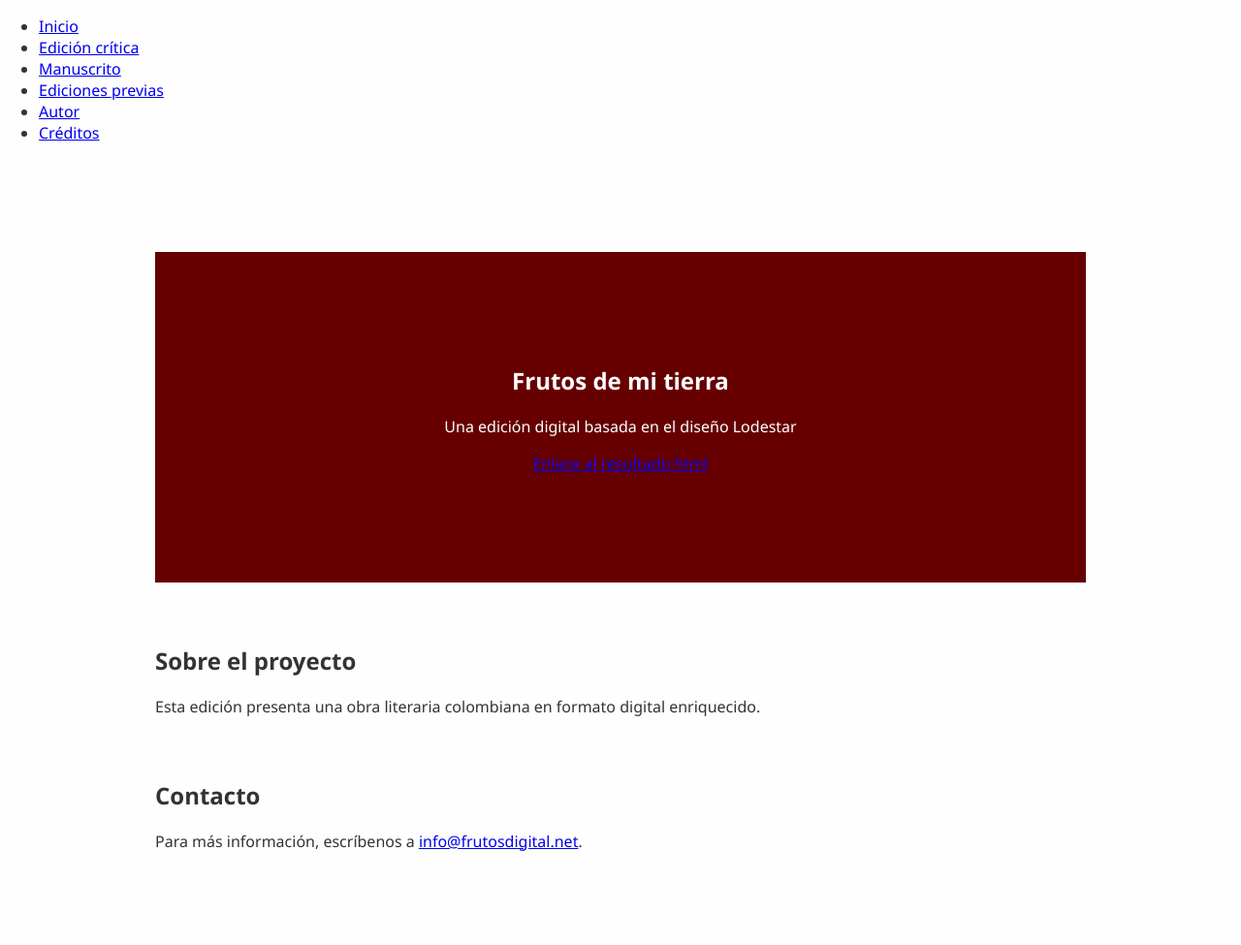
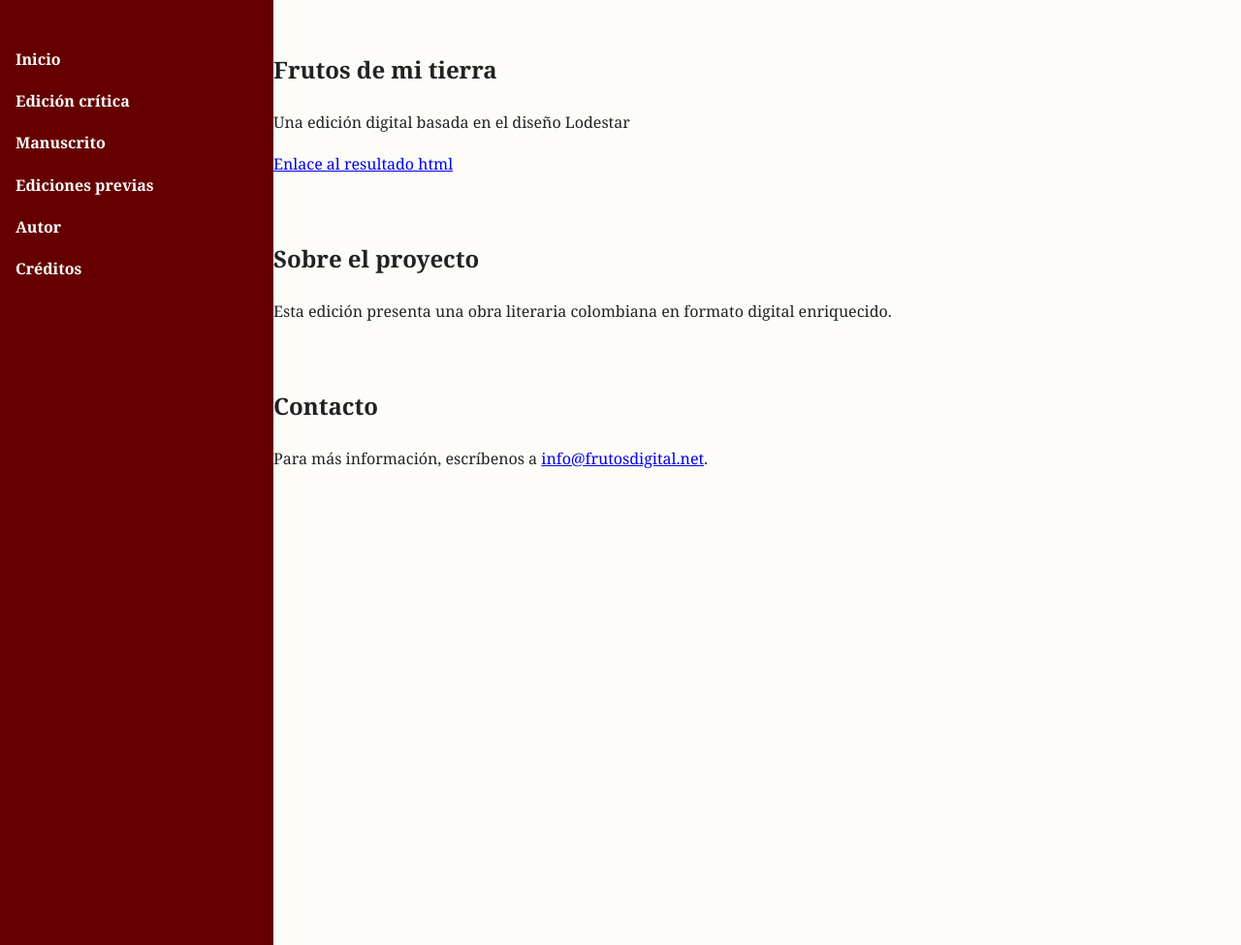
Before and after one commit to estebanaeiou/FrutosDigital, a Jekyll site: the page built from index.md, in a window 1280 px wide and 975 px high. Shown: the whole window at 97% size. Built offline with Jekyll 4.4.1, drawn with Linux system fonts in a browser that asks for light colours.

Commit message:
Update style.css

```diff
--- a/assets/css/style.css
+++ b/assets/css/style.css
@@ -1,54 +1,69 @@
 body {
-  font-family: 'Segoe UI', sans-serif;
   margin: 0;
   padding: 0;
-  background: #fefefe;
-  color: #333;
+  font-family: 'Georgia', serif;
+  line-height: 1.7;
+  background: #fdfcf9;
+  color: #222;
+  display: flex;
 }
 
-.main-nav {
-  background: #660000;
-  padding: 1em;
-  text-align: center;
+#sidebar {
+  width: 250px;
+  background-color: #660000;
+  color: white;
+  padding: 2em 1em;
+  position: fixed;
+  top: 0;
+  bottom: 0;
+  left: 0;
+  overflow-y: auto;
 }
 
-.main-nav ul {
+#sidebar nav ul {
   list-style: none;
   padding: 0;
-  margin: 0;
 }
 
-.main-nav ul li {
-  display: inline-block;
-  margin: 0 1em;
+#sidebar nav ul li {
+  margin-bottom: 1em;
 }
 
-.main-nav a {
+#sidebar nav ul li a {
   color: white;
   text-decoration: none;
   font-weight: bold;
 }
 
 main {
+  margin-left: 250px;
   padding: 2em;
-  max-width: 960px;
-  margin: auto;
+  max-width: 800px;
 }
 
 section {
-  margin: 4em 0;
+  margin-bottom: 4em;
 }
 
-#hero {
+section#inicio {
   background: #660000;
   color: white;
+  padding: 4em 2em;
   text-align: center;
-  padding: 6em 2em;
 }
 
-footer {
-  text-align: center;
-  padding: 1em;
-  background: #333;
-  color: white;
+@media (max-width: 768px) {
+  body {
+    flex-direction: column;
+  }
+
+  #sidebar {
+    width: 100%;
+    height: auto;
+    position: relative;
+  }
+
+  main {
+    margin-left: 0;
+  }
 }
```
